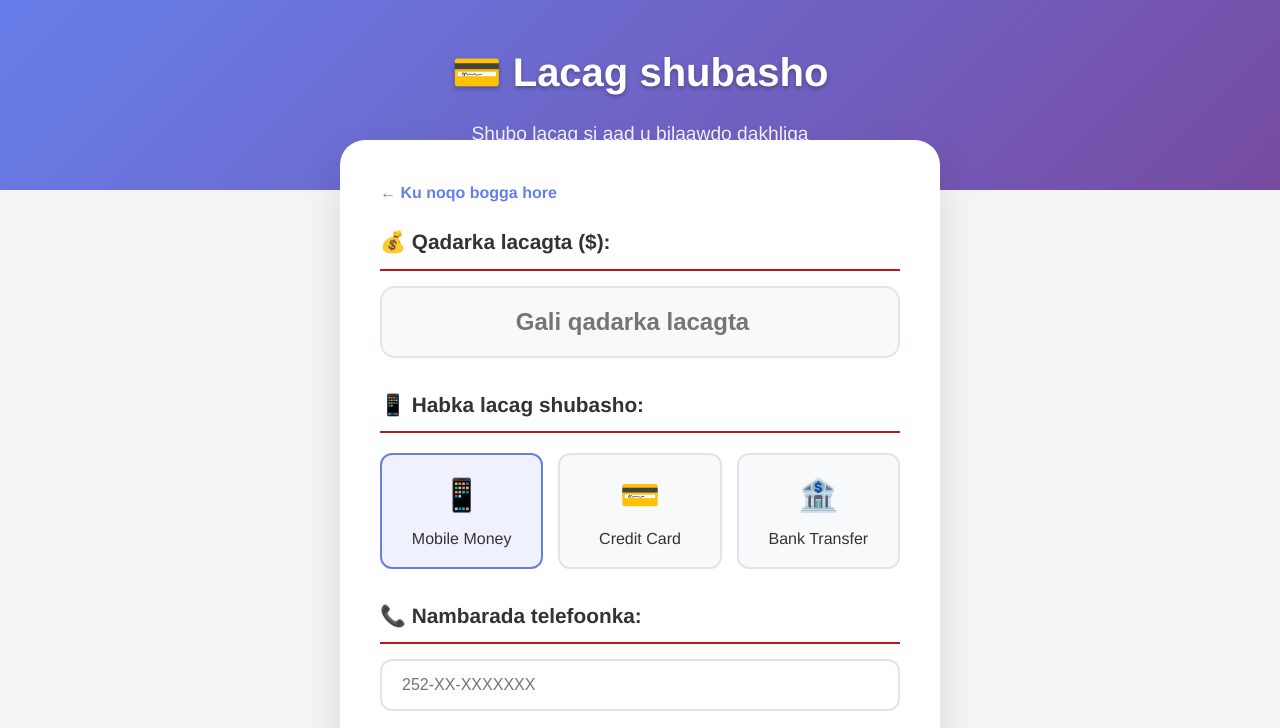
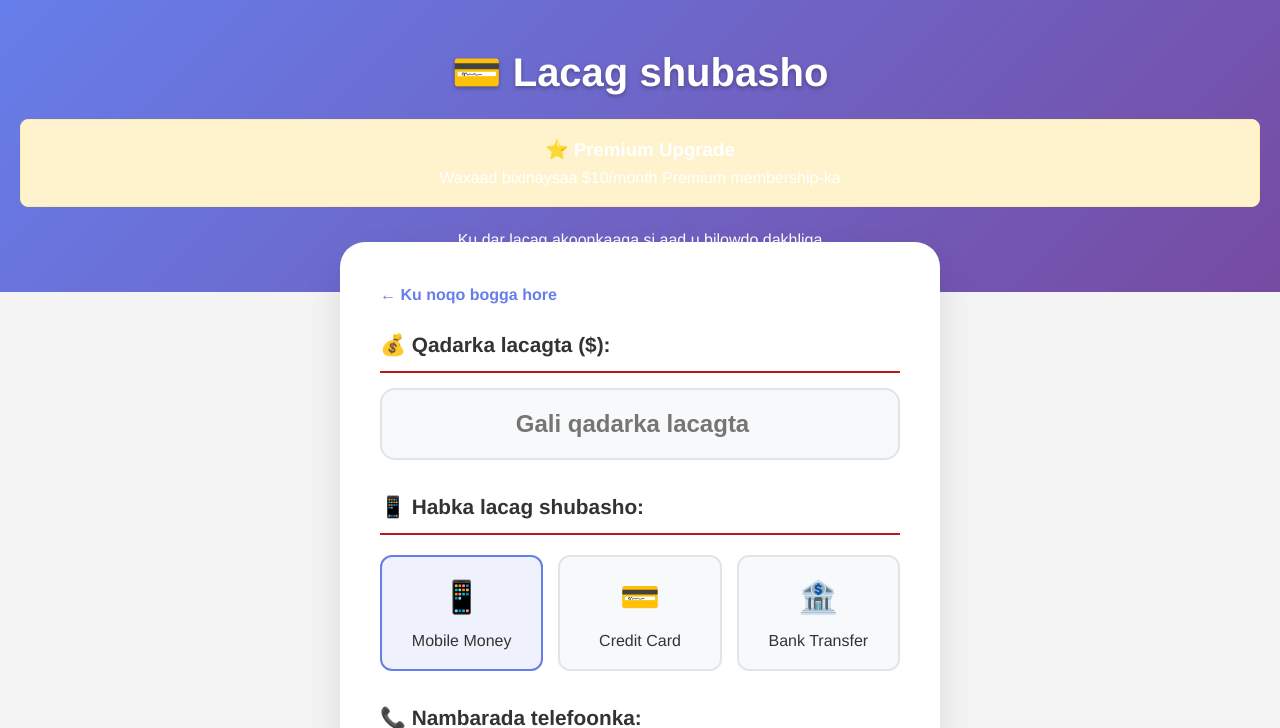
Before and after one commit to fadalstore/Dadaal, a Flask app: page /payment?type=premium&amount=10 in a window 1280 px wide. Shown: the part 130-858 px from the top of the page. Run offline with Flask 3, Linux system fonts and the light colour scheme; a user stored in the database is signed in.

Commit message:
Assistant checkpoint: Fix premium payment redirect issue
Assistant generated file changes:
- templates/premium.html: Fix premium payment redirect issue
- templates/payment.html: Add premium payment handling

---

User prompt:

Halkaasi maxay soo qoraysaa

Replit-Commit-Author: Assistant
Replit-Commit-Session-Id: 496717f8-eb85-4739-8329-cfb1c8c970f9

```diff
--- a/templates/payment.html
+++ b/templates/payment.html
@@ -185,7 +185,13 @@
     <!-- Hero Section -->
     <section class="payment-hero">
         <h1 class="payment-title">💳 Lacag shubasho</h1>
-        <p class="payment-subtitle">Shubo lacag si aad u bilaawdo dakhliga</p>
+        {% if request.args.get('type') == 'premium' %}
+            <div style="background: #fff3cd; border: 1px solid #ffeaa7; padding: 15px; border-radius: 8px; margin-bottom: 20px;">
+                <h3>⭐ Premium Upgrade</h3>
+                <p>Waxaad bixinaysaa ${{ request.args.get('amount', '19.99') }}/month Premium membership-ka</p>
+            </div>
+        {% endif %}
+        <p>Ku dar lacag akoonkaaga si aad u bilowdo dakhliga</p>
     </section>
 
     <!-- Payment Form -->
```
Also changed, not shown: templates/premium.html (+6 -7 lines).
